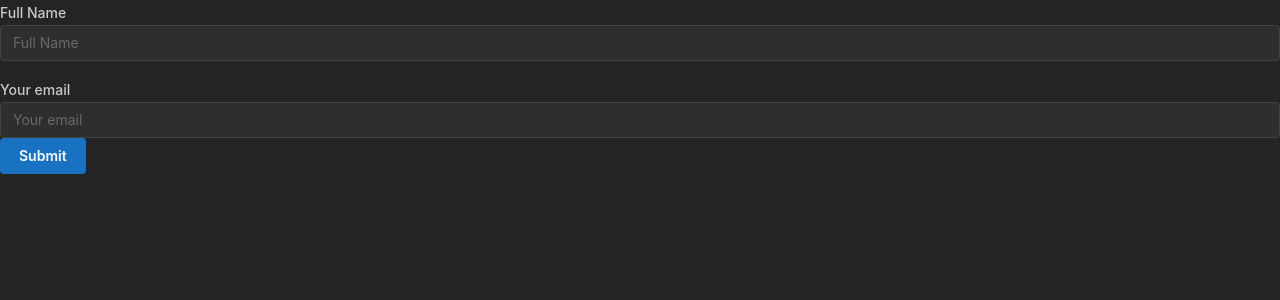
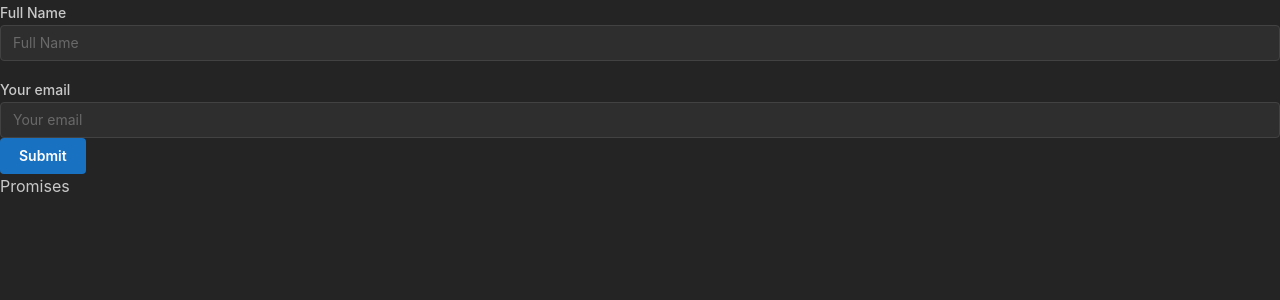
Before and after one commit to iamsabitak/React-Typescript-Practice, a React (Vite) app: page / in a window 1280 px wide. Shown: the top 300 px of the page. Built offline with nearby package versions, Linux system fonts and the light colour scheme; no server answers.

Commit message:
implemented Promise component to the app.tsx

```diff
--- a/src/App.tsx
+++ b/src/App.tsx
@@ -5,6 +5,7 @@ import { MantineProvider } from "@mantine/core";
 // import Gallery from "./components/Gallery";
 // import Stepperrr from "./components/Stepper";
 import PostApi from "./components/PostApi";
+import Promises from "./components/Promises";
 
 const App: React.FC = () => {
   return (
@@ -13,6 +14,7 @@ const App: React.FC = () => {
       <Gallery /> */}
       <PostApi />
       {/* <Stepperrr /> */}
+      <Promises/>
     </MantineProvider>
   );
 };
```
